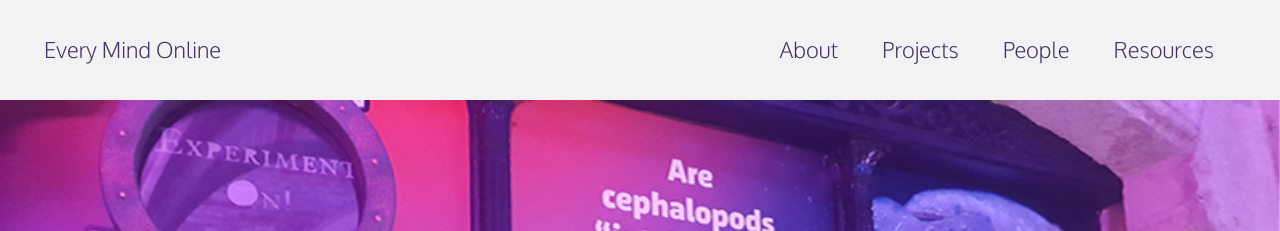
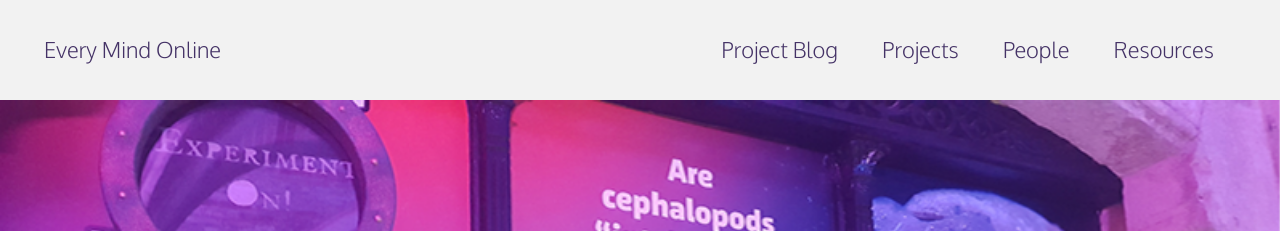
Before and after one commit to everymind/SurprisingMinds, a Jekyll site: the page built from index.md, in a window 1280 px wide and 900 px high. Shown: the top 231 px of the window. Built offline with Jekyll 4.4.1, drawn with Linux system fonts in a browser that asks for light colours; some web fonts are replaced.

Commit message:
Update navigation.yml

```diff
--- a/_data/navigation.yml
+++ b/_data/navigation.yml
@@ -1,6 +1,6 @@
 # main links
 main:
-  - title: "About"
+  - title: "Project Blog"
     url: /about/
   - title: "Projects"
     url: www.everymind.online/projects/
```
